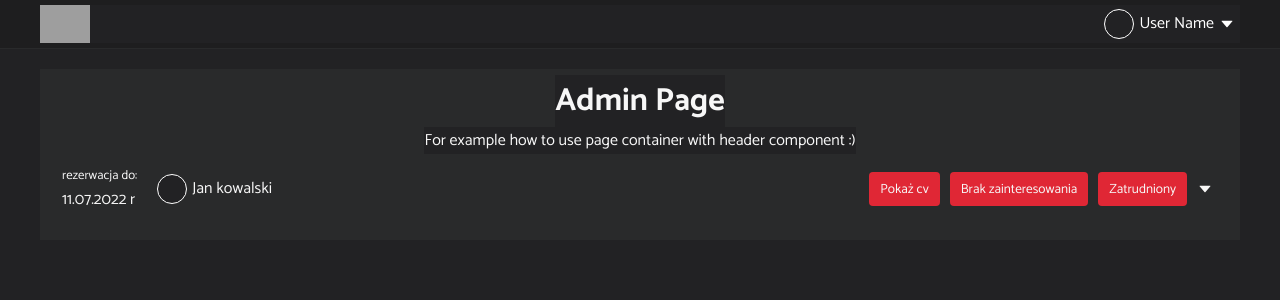
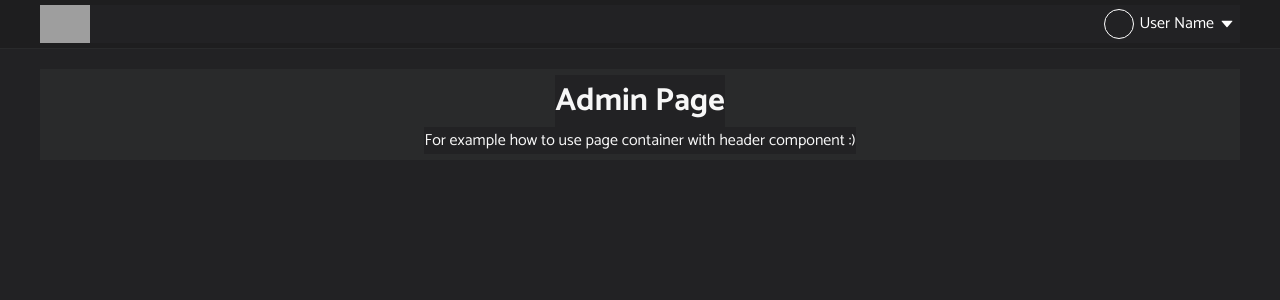
Before and after one commit to Fremen1990/head-hunter-frontend, a React (Create React App) app: page /admin in a window 1280 px wide. Shown: the top 300 px of the page. Built offline with nearby package versions, Linux system fonts and the light colour scheme; grey boxes are pictures that could not be loaded.

Commit message:
Refactor admin page.

```diff
--- a/src/pages/Admin.page.tsx
+++ b/src/pages/Admin.page.tsx
@@ -1,7 +1,6 @@
 import React from 'react'
 import { PageContainer } from '../constants/Layout/Container.styles'
 import { Header } from '../components/Header/Header'
-import { OneUser } from '../components/Dashboard/OneUser/OneUser'
 
 export const AdminPage = () => {
    return (
@@ -12,7 +11,6 @@ export const AdminPage = () => {
             <p>
                For example how to use page container with header component :)
             </p>
-            <OneUser />
          </PageContainer>
       </>
    )
```
